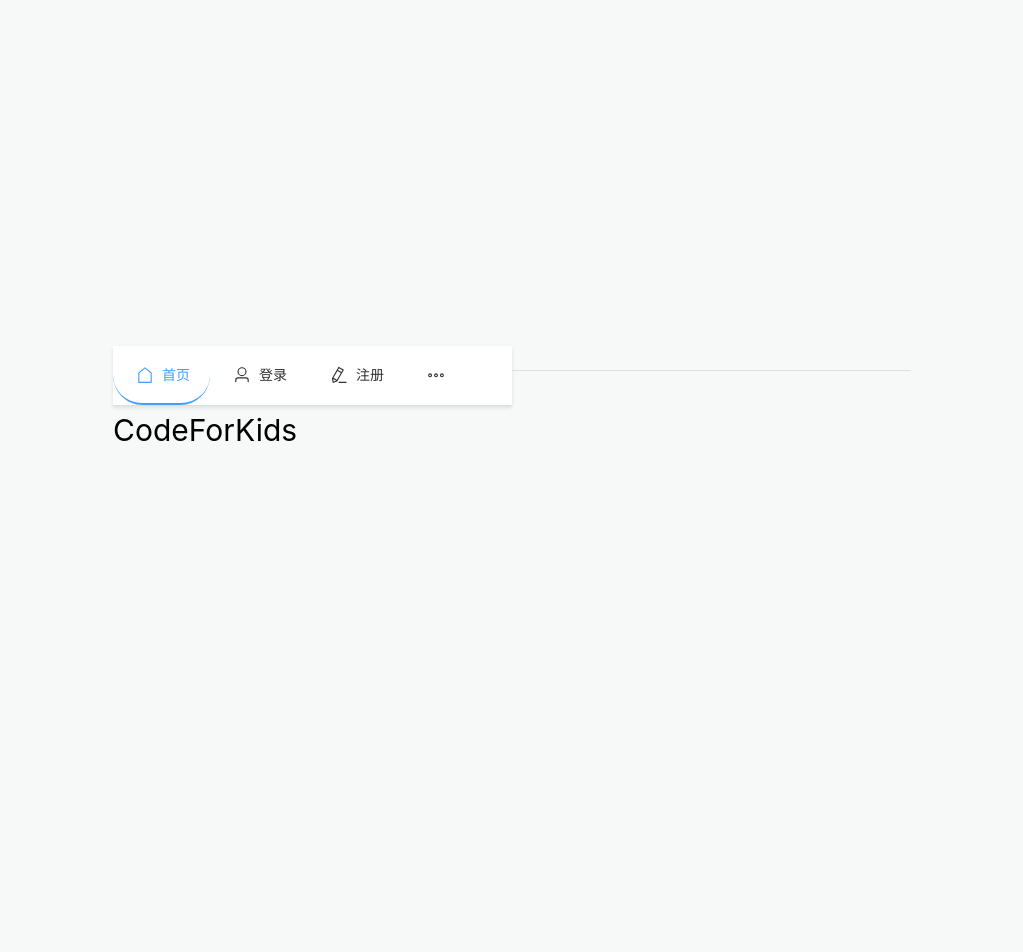
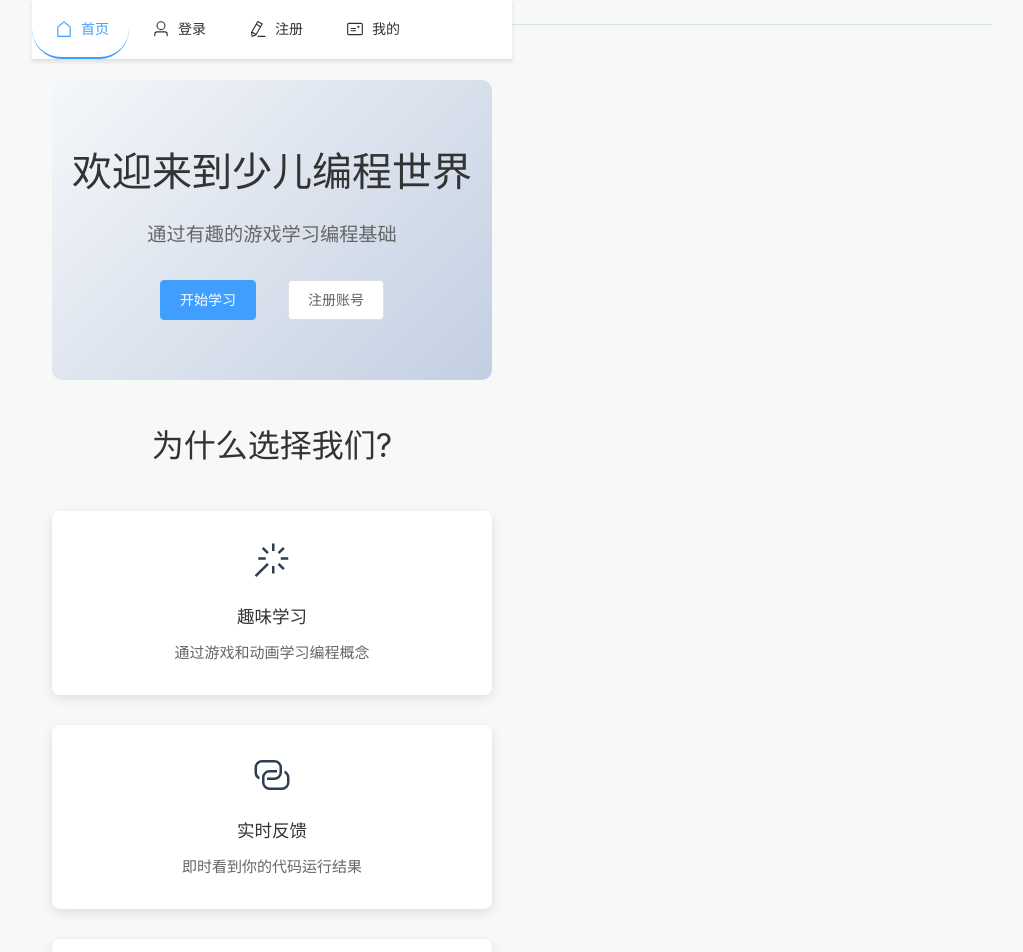
Before and after one commit to c0ffee-milk/KidsCode, a Vue app in the folder frontend/: page / in a window 1280 px wide. Shown: the top 952 px of the page, without its empty margins (128-1151 px from the left). Before the commit the page ends 800 px from the top, so only its background shows below. Built offline with nearby package versions, Linux system fonts and the light colour scheme.

Commit message:
feat(views): 重构多个页面UI并添加新功能
- 重构注册页面布局，移除冗余样式和标题
- 完全重写我的页面，添加用户信息展示和学习进度
- 优化登录页面UI，添加图标和样式改进
- 重做首页，添加特色区域和行动按钮

```diff
--- a/frontend/src/views/HomeView.vue
+++ b/frontend/src/views/HomeView.vue
@@ -1,5 +1,130 @@
 <template>
-  <h1 style="color: black">CodeForKids</h1>
-  <el-backtop :right="100" :bottom="100" />
+  <div class="home-container">
+    <div class="hero-section">
+      <h1>欢迎来到少儿编程世界</h1>
+      <p class="subtitle">通过有趣的游戏学习编程基础</p>
+      <div class="action-buttons">
+        <el-button type="primary" size="large" @click="navigateTo('/login')">开始学习</el-button>
+        <el-button size="large" @click="navigateTo('/register')">注册账号</el-button>
+      </div>
+    </div>
+
+    <div class="features-section">
+      <h2>为什么选择我们?</h2>
+      <div class="features-grid">
+        <div class="feature-card" v-for="feature in features" :key="feature.title">
+          <el-icon :size="40">
+            <component :is="feature.icon" />
+          </el-icon>
+          <h3>{{ feature.title }}</h3>
+          <p>{{ feature.description }}</p>
+        </div>
+      </div>
+    </div>
+
+    <el-backtop :right="100" :bottom="100" target=".home-container" />
+  </div>
 </template>
+
+<script setup lang="ts">
+import { useRouter } from 'vue-router';
+import { MagicStick, Connection, DataBoard } from '@element-plus/icons-vue';
+
+const router = useRouter();
+
+const navigateTo = (path: string) => {
+  router.push(path);
+};
+
+const features = [
+  {
+    title: '趣味学习',
+    description: '通过游戏和动画学习编程概念',
+    icon: MagicStick
+  },
+  {
+    title: '实时反馈',
+    description: '即时看到你的代码运行结果',
+    icon: Connection
+  },
+  {
+    title: '进度追踪',
+    description: '记录你的学习进度和成就',
+    icon: DataBoard
+  }
+];
+</script>
+
+<style scoped>
+.home-container {
+  max-width: 1200px;
+  margin: 0 auto;
+  padding: 20px;
+}
+
+.hero-section {
+  text-align: center;
+  padding: 60px 20px;
+  background: linear-gradient(135deg, #f5f7fa 0%, #c3cfe2 100%);
+  border-radius: 10px;
+  margin-bottom: 40px;
+}
+
+.hero-section h1 {
+  font-size: 2.5rem;
+  margin-bottom: 15px;
+  color: #333;
+}
+
+.subtitle {
+  font-size: 1.2rem;
+  color: #666;
+  margin-bottom: 30px;
+}
+
+.action-buttons {
+  display: flex;
+  justify-content: center;
+  gap: 20px;
+}
+
+.features-section {
+  text-align: center;
+  margin-bottom: 40px;
+}
+
+.features-section h2 {
+  font-size: 2rem;
+  margin-bottom: 40px;
+  color: #333;
+}
+
+.features-grid {
+  display: grid;
+  grid-template-columns: repeat(auto-fit, minmax(300px, 1fr));
+  gap: 30px;
+}
+
+.feature-card {
+  padding: 30px;
+  border-radius: 8px;
+  background: #fff;
+  box-shadow: 0 4px 12px rgba(0, 0, 0, 0.1);
+  transition: transform 0.3s;
+}
+
+.feature-card:hover {
+  transform: translateY(-5px);
+}
+
+.feature-card h3 {
+  margin: 15px 0 10px;
+  color: #333;
+}
+
+.feature-card p {
+  color: #666;
+  line-height: 1.6;
+}
+</style>
 <script setup lang="ts"></script>
--- a/frontend/src/views/LoginView.vue
+++ b/frontend/src/views/LoginView.vue
@@ -1,13 +1,35 @@
 <template>
-  <el-form :model="form" :rules="rules" ref="loginForm">
-    <el-form-item prop="username">
-      <el-input v-model="form.username" placeholder="用户名"></el-input>
-    </el-form-item>
-    <el-form-item prop="password">
-      <el-input v-model="form.password" type="password" placeholder="密码"></el-input>
-    </el-form-item>
-    <el-button type="primary" @click="handleLogin" :loading="loading">登录</el-button>
-  </el-form>
+  <div class="login-container">
+    <el-card class="login-card">
+      <h2 class="login-title">用户登录</h2>
+      <el-form :model="form" :rules="rules" ref="loginForm" class="login-form">
+        <el-form-item prop="username">
+          <el-input
+            v-model="form.username"
+            placeholder="用户名"
+            prefix-icon="User"
+          ></el-input>
+        </el-form-item>
+        <el-form-item prop="password">
+          <el-input
+            v-model="form.password"
+            type="password"
+            placeholder="密码"
+            prefix-icon="Lock"
+            show-password
+          ></el-input>
+        </el-form-item>
+        <el-form-item>
+          <el-button
+            type="primary"
+            @click="handleLogin"
+            :loading="loading"
+            class="login-button"
+          >登录</el-button>
+        </el-form-item>
+      </el-form>
+    </el-card>
+  </div>
 </template>
 
 <script setup lang="ts">
@@ -47,3 +69,31 @@ const handleLogin = async () => {
   }
 }
 </script>
+
+<style scoped>
+.login-container {
+  display: flex;
+  justify-content: center;
+  align-items: center;
+  background-color: #f5f7fa;
+}
+
+.login-card {
+  width: 400px;
+  padding: 20px;
+}
+
+.login-title {
+  text-align: center;
+  margin-bottom: 24px;
+  color: #333;
+}
+
+.login-form {
+  margin-top: 20px;
+}
+
+.login-button {
+  width: 100%;
+}
+</style>
--- a/frontend/src/views/MineView.vue
+++ b/frontend/src/views/MineView.vue
@@ -1,7 +1,73 @@
 <template>
-  <div>
-    <h1 style="color: black">我的</h1>
+  <div class="mine-container">
+    <el-card class="user-card">
+      <div class="user-info">
+        <el-avatar :size="100" :src="userAvatar" />
+        <div class="user-details">
+          <h2>{{ username }}</h2>
+          <p>编程小能手</p>
+        </div>
+      </div>
+    </el-card>
+
+    <el-card class="progress-card">
+      <h3>我的学习进度</h3>
+      <el-progress :percentage="progress" :stroke-width="20" />
+      <div class="badges">
+        <h4>获得的徽章</h4>
+        <div class="badge-list">
+          <el-tag v-for="badge in badges" :key="badge" type="success">{{ badge }}</el-tag>
+        </div>
+      </div>
+    </el-card>
   </div>
 </template>
 
-<script setup lang="ts"></script>
+<script setup lang="ts">
+import { ref } from 'vue';
+import { useUserStore } from '@/stores/user';
+
+const userStore = useUserStore();
+const username = ref(userStore.username || '小码农');
+const userAvatar = ref('https://cube.elemecdn.com/3/7c/3ea6beec64369c2642b92c6726f1epng.png');
+const progress = ref(45);
+const badges = ref(['入门小天才', '逻辑小达人', '创意小能手']);
+</script>
+
+<style scoped>
+.mine-container {
+  max-width: 800px;
+  margin: 0 auto;
+  padding: 20px;
+}
+
+.user-card {
+  margin-bottom: 20px;
+}
+
+.user-info {
+  display: flex;
+  align-items: center;
+  gap: 20px;
+}
+
+.user-details h2 {
+  margin: 0;
+  color: #333;
+}
+
+.user-details p {
+  margin: 5px 0 0;
+  color: #666;
+}
+
+.progress-card {
+  margin-bottom: 20px;
+}
+
+.badge-list {
+  display: flex;
+  gap: 10px;
+  margin-top: 10px;
+}
+</style>
--- a/frontend/src/views/RegisterView.vue
+++ b/frontend/src/views/RegisterView.vue
@@ -1,8 +1,6 @@
 <template>
   <div class="register-container">
     <el-card class="register-card">
-      <h2 class="register-title">用户注册</h2>
-
       <el-form
         :model="form"
         :rules="rules"
@@ -122,7 +120,6 @@ const goToLogin = () => {
   display: flex;
   justify-content: center;
   align-items: center;
-  min-height: 100vh;
   background-color: #f5f7fa;
 }
 
```
